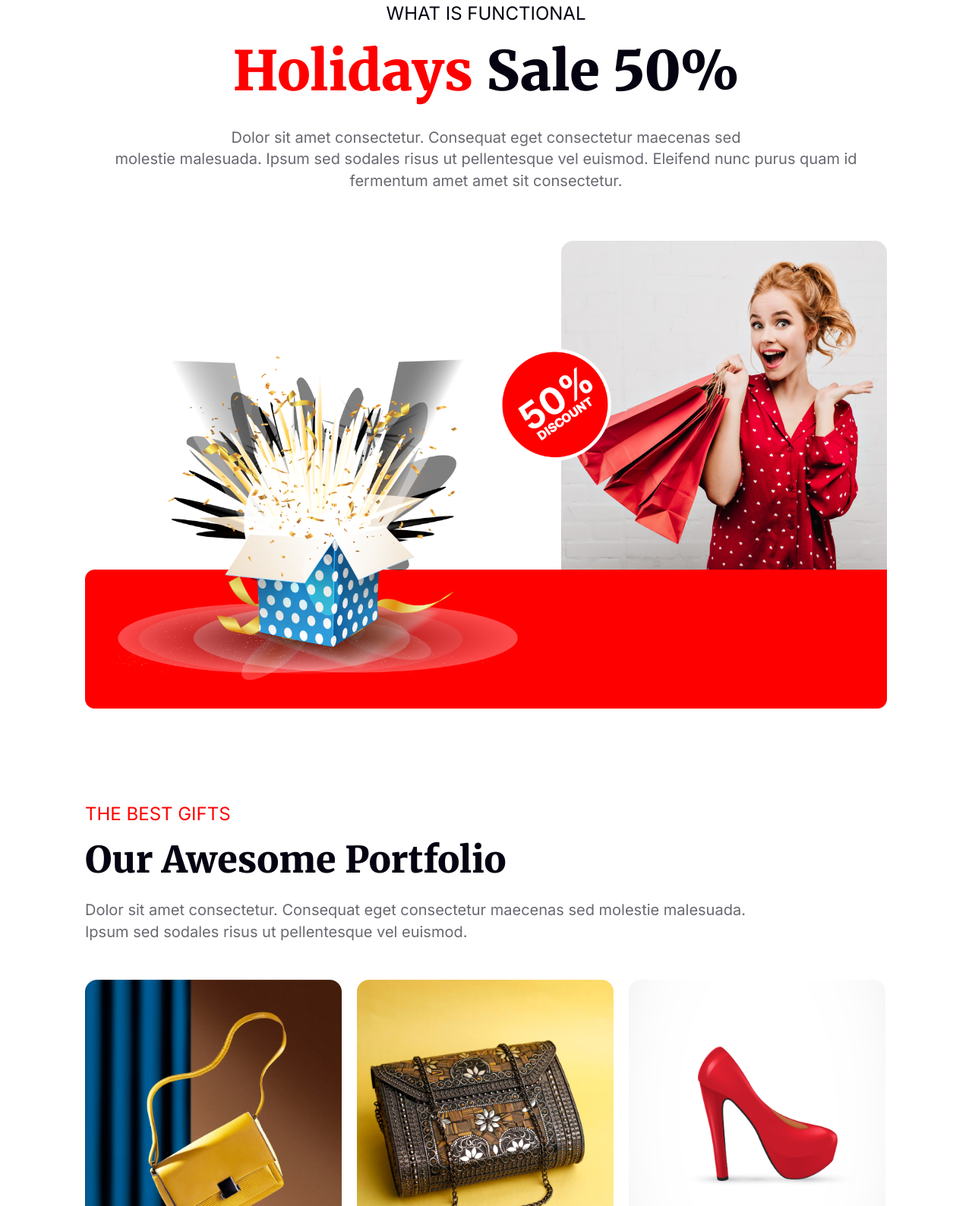
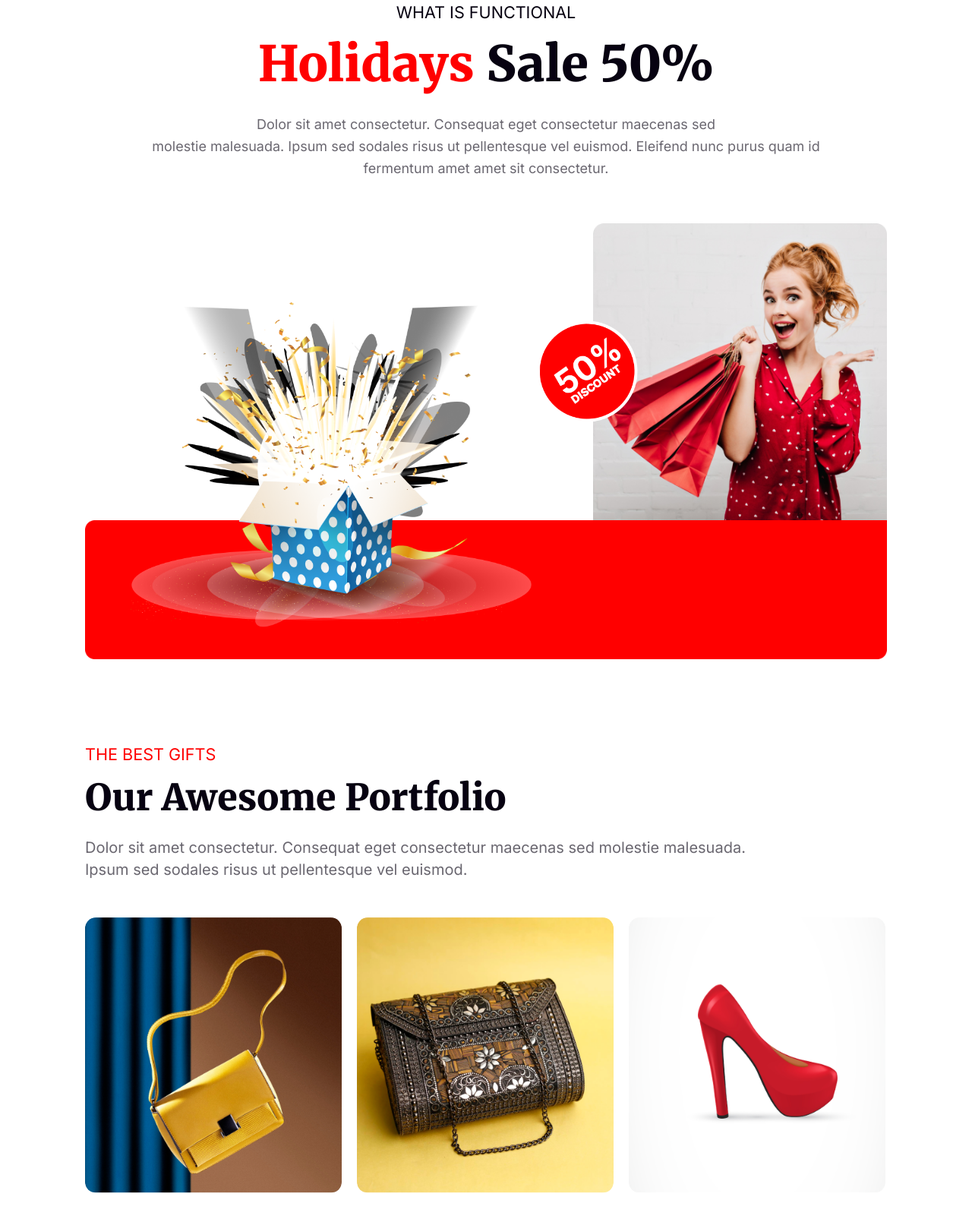
Before and after one commit to NoorTushar/B9-A1, a plain HTML site: page index.html in a window 1280 px wide. Shown: the part 3202-4790 px from the top of the page at 76% size. Drawn offline with Linux system fonts and the light colour scheme.

Commit message:
discount resizing done

```diff
--- a/styles/style.css
+++ b/styles/style.css
@@ -207,28 +207,29 @@ header {
 /* Holiday Section */
 
 .holiday-sale-title {
+  margin: 0 auto;
   text-align: center;
-  max-width: 1068px;
+  max-width: 916.2px;
 }
 .holiday-sale-subheading {
   color: #070211;
-  font-size: 24px;
+  font-size: 21.6px;
   font-weight: 500;
 }
 .holiday-sale-heading {
-  margin-top: 16px;
-  margin-bottom: 28px;
+  margin-top: 14.4px;
+  margin-bottom: 25.2px;
   color: #070211;
-  font-size: 72px;
+  font-size: 64.8px;
   font-weight: 900;
 }
 .holiday-sale-heading span {
   color: #f00;
 }
 .holiday-description {
-  margin-bottom: 64px;
+  margin-bottom: 57.6px;
   color: rgba(7, 2, 17, 0.6);
-  font-size: 20px;
+  font-size: 18px;
   font-weight: 500;
   line-height: 28.8px; /* 160% */
 }
@@ -238,17 +239,17 @@ header {
   align-items: end;
 }
 .hol-banner-img-box {
-  max-width: 430px;
+  max-width: 387px;
   position: relative;
   display: flex;
   align-items: end;
 }
 .hol-banner-img-box img {
-  border-radius: 10px 10px 0 0;
-  -webkit-border-radius: 10px 10px 0 0;
-  -moz-border-radius: 10px 10px 0 0;
-  -ms-border-radius: 10px 10px 0 0;
-  -o-border-radius: 10px 10px 0 0;
+  border-radius: 9px 9px 0 0;
+  -webkit-border-radius: 9px 9px 0 0;
+  -moz-border-radius: 9px 9px 0 0;
+  -ms-border-radius: 9px 9px 0 0;
+  -o-border-radius: 9px 9px 0 0;
 }
 
 .hol-banner-img-box #fifty-percent {
@@ -257,7 +258,7 @@ header {
   position: absolute;
   top: 50%;
   left: -50%;
-  max-width: 206px;
+  max-width: 185.4px;
   transform: translate(50%, -50%) rotate(-1deg);
 }
 .red-box-container {
@@ -269,14 +270,14 @@ header {
 
 #exploding-box {
   position: absolute;
-  top: -150%;
-  left: 42px;
+  top: -153%;
+  left: 60px;
   width: 50%;
 }
 
 /* portfolio section */
 .portfolio-section {
-  padding: 120px 0;
+  padding: 108px 0;
 }
 .portfolio-title {
   max-width: 896px;
@@ -284,13 +285,13 @@ header {
 .portfolio-subheading {
   color: #f00;
   font-family: Inter;
-  font-size: 24px;
+  font-size: 21.6px;
   font-style: normal;
   font-weight: 500;
   line-height: normal;
 }
 .portfolio-heading {
-  margin-top: 16px;
+  margin-top: 14.4px;
   margin-bottom: 22px;
   color: #070211;
   font-size: 48px;
@@ -311,11 +312,11 @@ header {
 .portfolio-item {
   width: 32%;
   overflow: hidden;
-  border-radius: 16px;
-  -webkit-border-radius: 16px;
-  -moz-border-radius: 16px;
-  -ms-border-radius: 16px;
-  -o-border-radius: 16px;
+  border-radius: 14.4px;
+  -webkit-border-radius: 14.4px;
+  -moz-border-radius: 14.4px;
+  -ms-border-radius: 14.4px;
+  -o-border-radius: 14.4px;
 }
 .portfolio-item img {
   cursor: pointer;
@@ -340,10 +341,10 @@ header {
 /* Subscribe Section Start */
 
 .subscribe-section {
-  margin-bottom: 120px;
+  margin-bottom: 108px;
 }
 .subscribe-section .sub-section {
-  border-radius: 16px;
+  border-radius: 14.4px;
   background: rgba(255, 0, 0, 0.05);
   height: 616px;
   display: flex;
@@ -411,7 +412,7 @@ footer .container {
 .footer-contact address {
   max-width: 375px;
   color: #fff;
-  font-size: 24px;
+  font-size: 21.6px;
   font-weight: 500;
   font-style: normal;
   line-height: 40px;
@@ -423,15 +424,15 @@ footer .container {
   display: flex;
   flex-direction: row;
   align-items: center;
-  gap: 16px;
+  gap: 14.4px;
 }
 .f-contact img {
-  max-width: 24px;
-  height: 24px;
+  max-width: 21.6px;
+  height: 21.6px;
 }
 footer p {
   color: #fff;
-  font-size: 24px;
+  font-size: 21.6px;
   font-weight: 500;
   line-height: 40px;
 }
@@ -441,10 +442,10 @@ footer hr {
 .social-icon-container {
   display: flex;
   justify-content: center;
-  gap: 24px;
+  gap: 21.6px;
 }
 .social-item {
-  width: 64px;
+  width: 57.6px;
 }
 
 footer .copyright {
```
